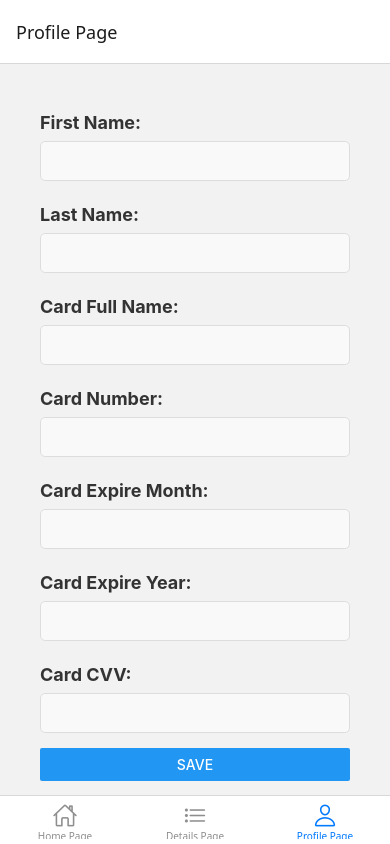
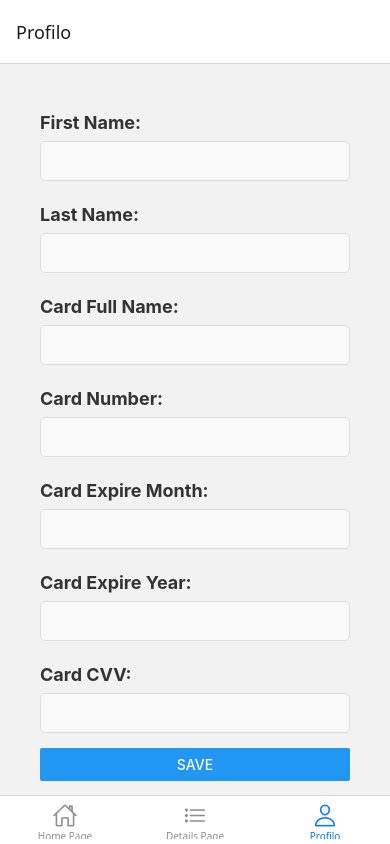
Before and after one commit to lorevivaz/app-navigation, a React Native app: screen /Profile in a window 390 px wide. Built offline with nearby package versions, Linux system fonts and the light colour scheme; no server answers.

Commit message:
aggiornamento nome style in styles

```diff
--- a/App.js
+++ b/App.js
@@ -42,7 +42,7 @@ export default function App() {
 
         <Tab.Screen name="Home" component={HomeScreen} options={{ title: 'Home Page' }} />
         <Tab.Screen name="Details" component={DetailsScreen} options={{ title: 'Details Page' }} />
-        <Tab.Screen name="Profile" component={ProfileScreen} options={{ title: 'Profile Page' }} />
+        <Tab.Screen name="Profile" component={ProfileScreen} options={{ title: 'Profilo' }} />
 
       </Tab.Navigator>
     </NavigationContainer>
--- a/View/ProfileScreen.js
+++ b/View/ProfileScreen.js
@@ -2,7 +2,7 @@
 import {  Text, TextInput,View, Button, ScrollView } from 'react-native';
 import React, { useEffect, useState } from 'react';
 
-import styles from '../style/style.js';
+import styles from '../style/styles.js';
 
 import {fetchData, updateUserData} from '../viewmodel/appViewmodel.js';
 
```
Also changed, not shown: style/styles.js (renamed from style/style.js).
